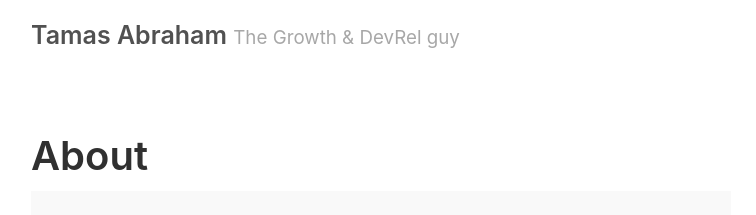
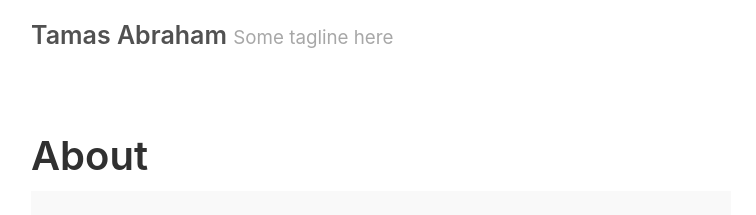
Before and after one commit to tamasabraham/tamasabraham.github.io, a Jekyll site: the page built from about.md, in a window 1280 px wide. Shown: the top 215 px of the page, without its empty margins (259-1015 px from the left). Built offline with Jekyll 4.4.1, drawn with Linux system fonts in a browser that asks for light colours.

Commit message:
Tagline update

```diff
--- a/_config.yml
+++ b/_config.yml
@@ -3,7 +3,7 @@ permalink:           pretty
 
 # Setup
 title:               Tamas Abraham
-tagline:             The Growth & DevRel guy
+tagline:             Some tagline here
 url:                 http://getpoole.com
 paginate:            1
 baseurl:             ""
```
